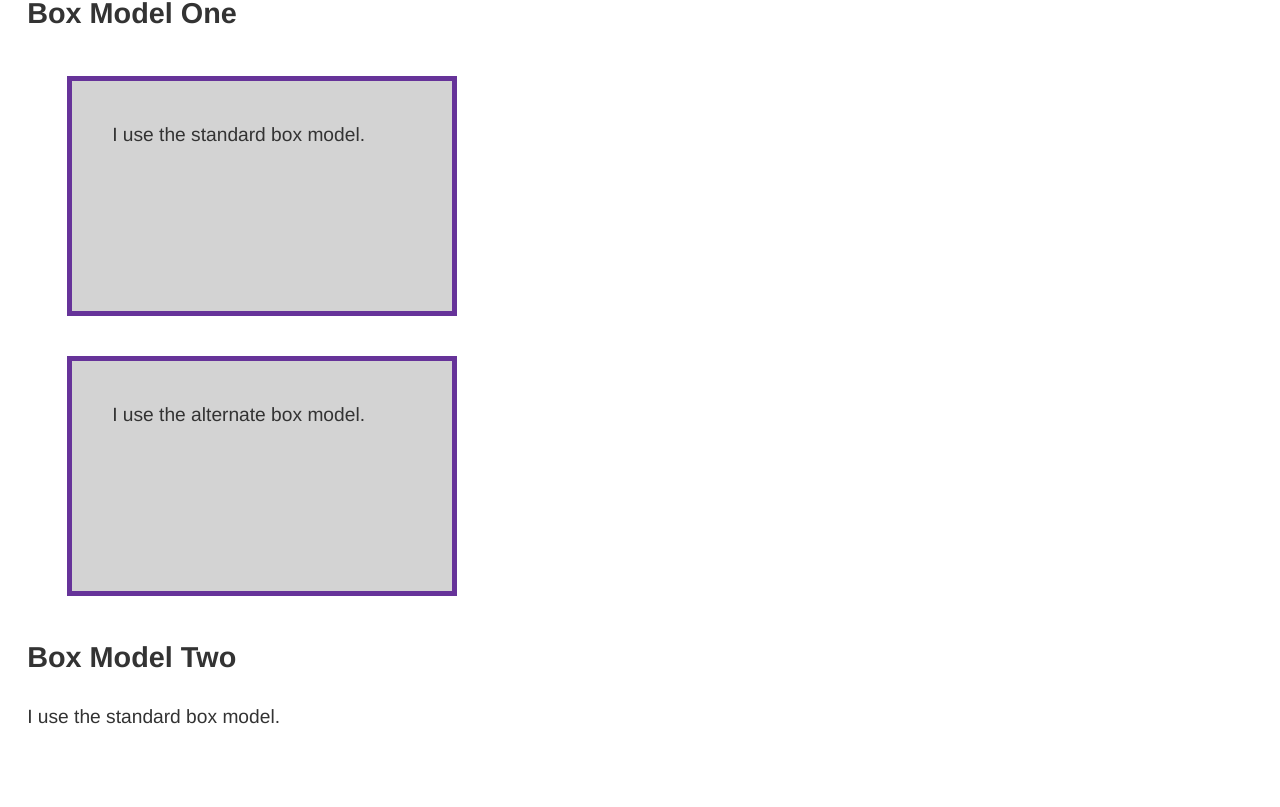
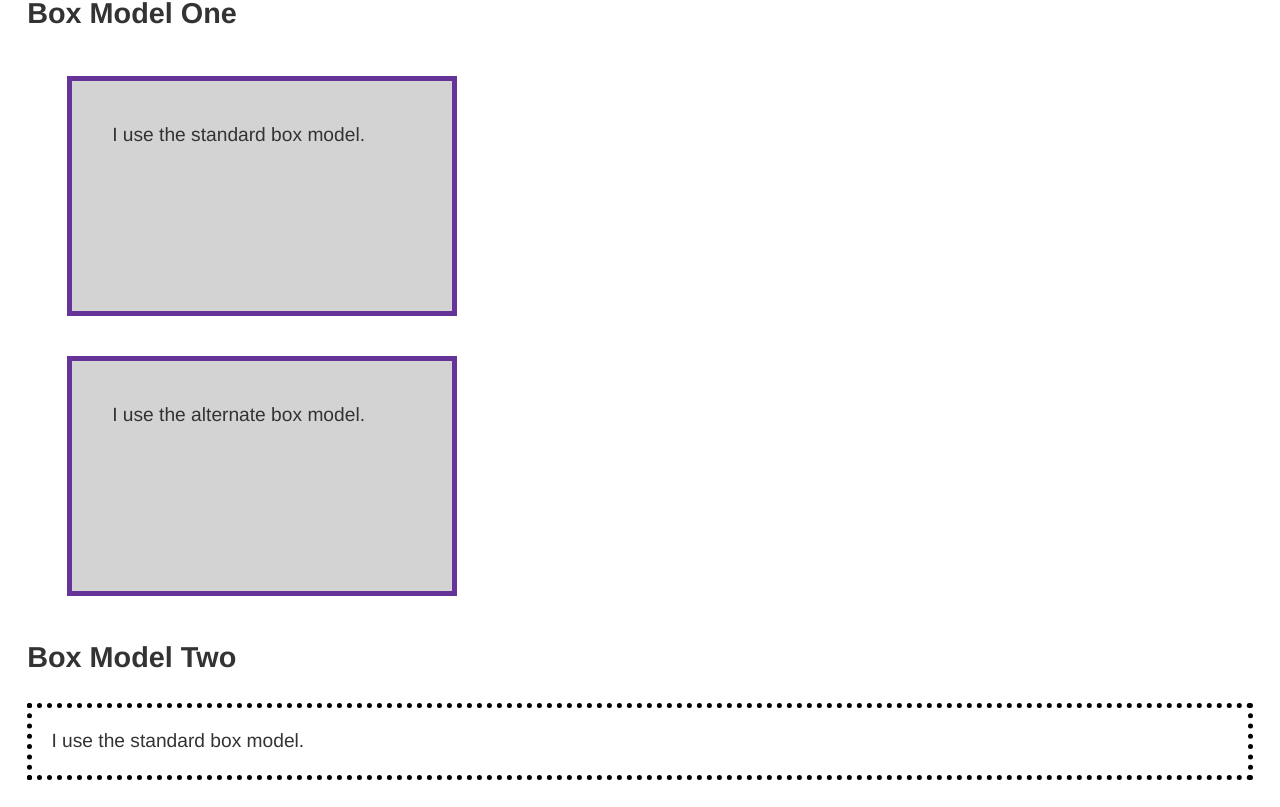
Before and after one commit to GiovanniBattista/todo-app, an Angular app: page /box-model in a window 1280 px wide. Shown: the part 276-1083 px from the top of the page. Before the commit the page ends 1035 px from the top, so only its background shows below. Built offline with nearby package versions, Linux system fonts and the light colour scheme.

Commit message:
Box model two solution

```diff
--- a/src/app/modules/auth/components/box-model/box-model.component.css
+++ b/src/app/modules/auth/components/box-model/box-model.component.css
@@ -22,5 +22,7 @@
 }
 
 .box-model-2 {
-
+  border: 5px dotted black;
+  margin: 20 1em 40px 2em;
+  padding: 1em;
 }
```
